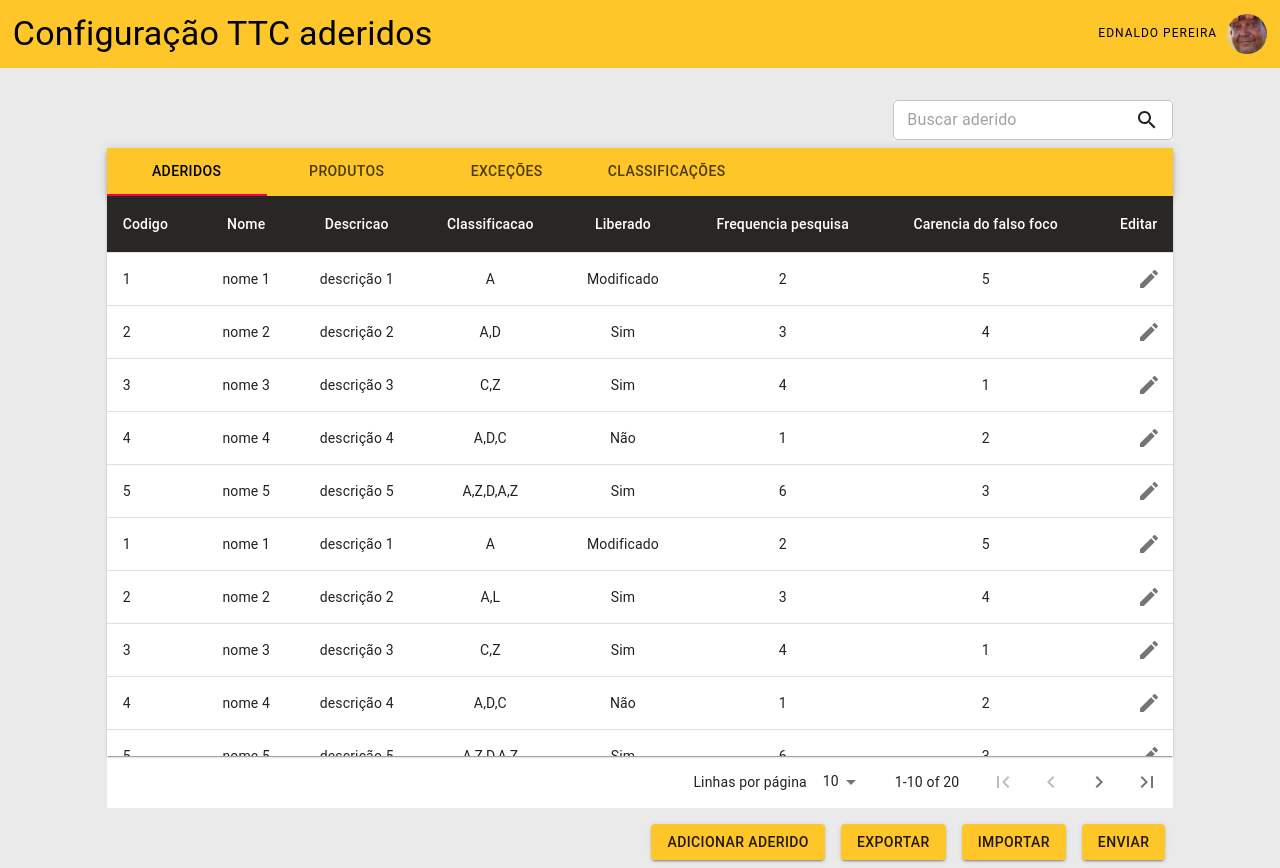
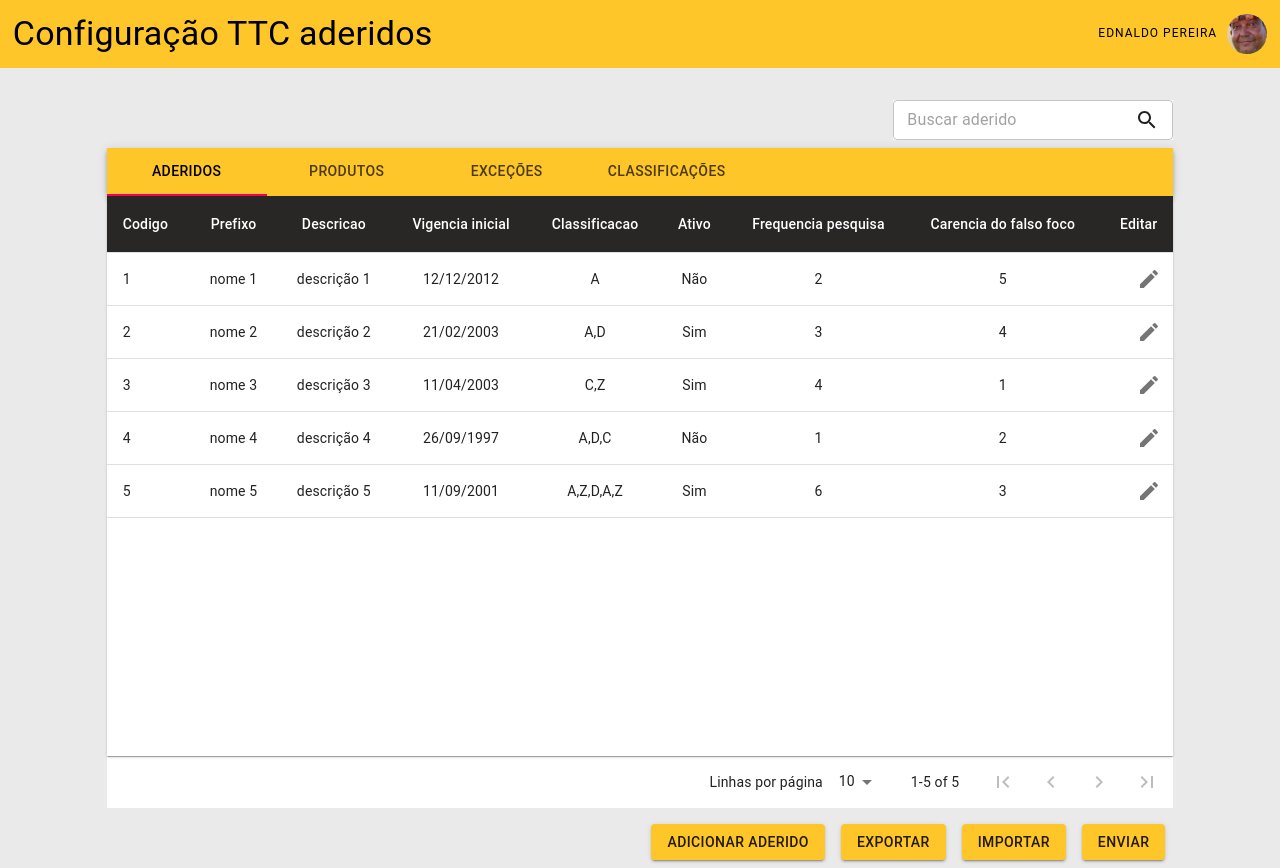
Before and after one commit to marea98/desafio-front-ttc, a React (Create React App) app in the folder desafio-front-ttc/: page / in a window 1280 px wide. Built offline with nearby package versions, Linux system fonts and the light colour scheme.

Commit message:
refactor

```diff
--- a/desafio-front-ttc/package.json
+++ b/desafio-front-ttc/package.json
@@ -9,6 +9,7 @@
     "@testing-library/jest-dom": "^5.13.0",
     "@testing-library/react": "^11.2.7",
     "@testing-library/user-event": "^12.8.3",
+    "moment": "^2.29.1",
     "react": "^17.0.2",
     "react-dom": "^17.0.2",
     "react-scripts": "4.0.3",
--- a/desafio-front-ttc/src/components/tableComponent.jsx
+++ b/desafio-front-ttc/src/components/genericTable.jsx
@@ -21,6 +21,7 @@ import {
   LastPage,
   Edit,
 } from '@material-ui/icons';
+import { createMuiTheme, MuiThemeProvider } from '@material-ui/core/styles';
 
 const StyledTableCell = withStyles((theme) => ({
   head: {
@@ -31,6 +32,16 @@ const StyledTableCell = withStyles((theme) => ({
     fontSize: 14,
   },
 }))(TableCell);
+
+const theme = createMuiTheme({
+  overrides: {
+    MuiTooltip: {
+      tooltip: {
+        fontSize: '1em',
+      },
+    },
+  },
+});
 
 const useStyles = makeStyles({
   table: {
@@ -68,7 +79,7 @@ const GenericTable = ({ data, Modal, filteredSearch, isAderido }) => {
     setOpen(true);
   };
 
-  const handleChangePage = (event, newPage) => {
+  const handleChangePage = (_, newPage) => {
     setPage(newPage);
   };
 
@@ -152,7 +163,7 @@ const GenericTable = ({ data, Modal, filteredSearch, isAderido }) => {
           return x.codigo === filteredSearch;
         });
   return (
-    <>
+    <React.Fragment>
       <TableContainer
         component={Paper}
         style={{ borderRadius: '0', height: '35em' }}
@@ -181,7 +192,10 @@ const GenericTable = ({ data, Modal, filteredSearch, isAderido }) => {
                   <TableRow key={i}>
                     {propNames.map((prop, i) => {
                       return prop === 'classificacao' ? (
+                        <MuiThemeProvider key={i} theme={theme}>
                           <Tooltip
+                            key={i}
+                            arrow
                             title={row[prop].map(
                               (classification, index) =>
                                 `${classification.nome}${
@@ -189,7 +203,6 @@ const GenericTable = ({ data, Modal, filteredSearch, isAderido }) => {
                                 }
                           `
                             )}
-                          arrow
                           >
                             <StyledTableCell
                               key={prop}
@@ -203,6 +216,7 @@ const GenericTable = ({ data, Modal, filteredSearch, isAderido }) => {
                               )}
                             </StyledTableCell>
                           </Tooltip>
+                        </MuiThemeProvider>
                       ) : (
                         <StyledTableCell
                           key={prop}
@@ -238,7 +252,7 @@ const GenericTable = ({ data, Modal, filteredSearch, isAderido }) => {
       {open && (
         <Modal data={model} isOpen={open} close={() => setOpen(false)} />
       )}
-    </>
+    </React.Fragment>
   );
 };
 
--- a/desafio-front-ttc/src/components/modals/aderidoModal.jsx
+++ b/desafio-front-ttc/src/components/modals/aderidoModal.jsx
@@ -1,6 +1,7 @@
 import React, { useState } from 'react';
 import ClassificacaoSelect from '../selects/classificacaoSelect';
-import { SuccessToast } from '../toasts/successfullToast';
+import { SuccessToast } from '../toasts/messageToast';
+import moment from 'moment';
 import {
   Grid,
   Button,
@@ -10,6 +11,10 @@ import {
   DialogTitle,
   makeStyles,
   Typography,
+  MenuItem,
+  FormControl,
+  InputLabel,
+  Select,
 } from '@material-ui/core';
 
 const useStyles = makeStyles((theme) => ({
@@ -25,19 +30,42 @@ const useStyles = makeStyles((theme) => ({
 const AderidoModal = ({ data, isCreate, isOpen, close }) => {
   const classes = useStyles();
 
+  console.log();
+
   const [adhered, setAdhered] = useState({
     codigo: data?.codigo || '',
-    nome: data?.nome || '',
+    prefixo: data?.prefixo || '',
     descricao: data?.descricao || '',
     classificacao: data?.classificacao || [],
-    liberado: data?.liberado || '',
+    ativo: data?.ativo || '',
     carencia_do_falso_foco: data?.carencia_do_falso_foco || '',
     frequencia_pesquisa: data?.frequencia_pesquisa || '',
+    vigencia_inicial: moment(data?.vigencia_inicial, 'DD/MM/YYYY').format(
+      'yyyy-MM-DD'
+    ),
   });
+
+  const handleClose = () => {
+    setAdhered({
+      codigo: '',
+      prefixo: '',
+      descricao: '',
+      classificacao: [],
+      ativo: '',
+      carencia_do_falso_foco: '',
+      frequencia_pesquisa: '',
+    });
+
+    close();
+  };
 
   return (
     <div>
-      <Dialog open={isOpen} onClose={close} aria-labelledby='form-dialog-title'>
+      <Dialog
+        open={isOpen}
+        onClose={handleClose}
+        aria-labelledby='form-dialog-title'
+      >
         <DialogTitle id='form-dialog-title'>
           <Typography component='span' variant='h5'>
             Aderidos
@@ -67,10 +95,10 @@ const AderidoModal = ({ data, isCreate, isOpen, close }) => {
             />
             <TextField
               variant='outlined'
-              label='Nome'
-              value={adhered.nome}
+              label='Prefixo'
+              value={adhered.prefixo}
               onChange={(e, _) => {
-                setAdhered({ ...adhered, nome: e.target.value });
+                setAdhered({ ...adhered, prefixo: e.target.value });
               }}
               className={classes.input}
             />
@@ -85,16 +113,26 @@ const AderidoModal = ({ data, isCreate, isOpen, close }) => {
             />
             <TextField
               variant='outlined'
-              label='Liberado'
-              value={adhered.liberado}
+              label='Vingência inicial'
+              type='date'
+              disabled
+              defaultValue={
+                isCreate
+                  ? moment().format('YYYY-MM-DD').toString()
+                  : adhered.vigencia_inicial
+              }
               onChange={(e, _) => {
-                setAdhered({ ...adhered, liberado: e.target.value });
+                setAdhered({ ...adhered, vigencia_inicial: e.target.value });
+              }}
+              InputLabelProps={{
+                shrink: true,
               }}
               className={classes.input}
             />
             <TextField
               variant='outlined'
               label='Carência falso foco'
+              className={classes.input}
               value={adhered.carencia_do_falso_foco}
               onChange={(e, _) => {
                 setAdhered({
@@ -102,7 +140,6 @@ const AderidoModal = ({ data, isCreate, isOpen, close }) => {
                   carencia_do_falso_foco: e.target.value,
                 });
               }}
-              className={classes.input}
             />
             <TextField
               variant='outlined'
@@ -116,10 +153,26 @@ const AderidoModal = ({ data, isCreate, isOpen, close }) => {
               }}
               className={classes.input}
             />
+            <FormControl variant='outlined' className={classes.input}>
+              <InputLabel id='demo-simple-select-outlined-label'>
+                Ativo
+              </InputLabel>
+              <Select
+                label='Ativo'
+                id='demo-simple-select-outlined'
+                value={adhered.ativo}
+                onChange={(e, _) => {
+                  setAdhered({ ...adhered, ativo: e.target.value });
+                }}
+              >
+                <MenuItem value={'Sim'}>Sim</MenuItem>
+                <MenuItem value={'Não'}>Não</MenuItem>
+              </Select>
+            </FormControl>
             <Grid container item justify='flex-end'>
               <Button
                 variant='contained'
-                onClick={close}
+                onClick={() => handleClose()}
                 className={classes.ButtonsAction}
               >
                 Voltar
@@ -130,7 +183,7 @@ const AderidoModal = ({ data, isCreate, isOpen, close }) => {
                   SuccessToast(
                     isCreate ? 'Criado com sucesso!' : 'Atualizado com sucesso!'
                   );
-                  close();
+                  handleClose();
                 }}
                 style={{ backgroundColor: '#ffc629' }}
                 className={classes.ButtonsAction}
--- a/desafio-front-ttc/src/components/modals/excecoesModal.jsx
+++ b/desafio-front-ttc/src/components/modals/excecoesModal.jsx
@@ -1,6 +1,6 @@
 import React, { useState } from 'react';
 import ClassificacaoSelect from '../selects/classificacaoSelect';
-import { SuccessToast } from '../toasts/successfullToast';
+import { SuccessToast } from '../toasts/messageToast';
 import {
   Grid,
   Button,
--- a/desafio-front-ttc/src/components/modals/produtoModal.jsx
+++ b/desafio-front-ttc/src/components/modals/produtoModal.jsx
@@ -1,5 +1,5 @@
 import React, { useState } from 'react';
-import { SuccessToast } from '../toasts/successfullToast';
+import { SuccessToast } from '../toasts/messageToast';
 import {
   Grid,
   Button,
--- a/desafio-front-ttc/src/components/profileInfo.jsx
+++ b/desafio-front-ttc/src/components/profileInfo.jsx
@@ -63,7 +63,7 @@ export default function MenuListComposition() {
   }, [open]);
 
   return (
-    <>
+    <React.Fragment>
       <Grid
         container
         ref={anchorRef}
@@ -133,6 +133,6 @@ export default function MenuListComposition() {
           </Grow>
         )}
       </Popper>
-    </>
+    </React.Fragment>
   );
 }
--- a/desafio-front-ttc/src/data/aderidos.js
+++ b/desafio-front-ttc/src/data/aderidos.js
@@ -1,22 +1,24 @@
 const aderidosData = [
   {
     codigo: '1',
-    nome: 'nome 1',
+    prefixo: 'nome 1',
     descricao: 'descrição 1',
+    vigencia_inicial: '12/12/2012',
     classificacao: [
       {
         sigla: 'A',
         nome: 'Bairro',
       },
     ],
-    liberado: 'Modificado',
+    ativo: 'Não',
     frequencia_pesquisa: '2',
     carencia_do_falso_foco: '5',
   },
   {
     codigo: '2',
-    nome: 'nome 2',
+    prefixo: 'nome 2',
     descricao: 'descrição 2',
+    vigencia_inicial: '21/02/2003',
     classificacao: [
       {
         sigla: 'A',
@@ -27,14 +29,15 @@ const aderidosData = [
         nome: 'Centro',
       },
     ],
-    liberado: 'Sim',
+    ativo: 'Sim',
     frequencia_pesquisa: '3',
     carencia_do_falso_foco: '4',
   },
   {
     codigo: '3',
-    nome: 'nome 3',
+    prefixo: 'nome 3',
     descricao: 'descrição 3',
+    vigencia_inicial: '11/04/2003',
     classificacao: [
       {
         sigla: 'C',
@@ -45,14 +48,15 @@ const aderidosData = [
         nome: 'Centro',
       },
     ],
-    liberado: 'Sim',
+    ativo: 'Sim',
     frequencia_pesquisa: '4',
     carencia_do_falso_foco: '1',
   },
   {
     codigo: '4',
-    nome: 'nome 4',
+    prefixo: 'nome 4',
     descricao: 'descrição 4',
+    vigencia_inicial: '26/09/1997',
     classificacao: [
       {
         sigla: 'A',
@@ -67,14 +71,15 @@ const aderidosData = [
         nome: 'Quiosque',
       },
     ],
-    liberado: 'Não',
+    ativo: 'Não',
     frequencia_pesquisa: '1',
     carencia_do_falso_foco: '2',
   },
   {
     codigo: '5',
-    nome: 'nome 5',
+    prefixo: 'nome 5',
     descricao: 'descrição 5',
+    vigencia_inicial: '11/09/2001',
     classificacao: [
       {
         sigla: 'A',
@@ -97,320 +102,10 @@ const aderidosData = [
         nome: 'Centro',
       },
     ],
-    liberado: 'Sim',
+    ativo: 'Sim',
     frequencia_pesquisa: '6',
     carencia_do_falso_foco: '3',
-  },
-  {
-    codigo: '1',
-    nome: 'nome 1',
-    descricao: 'descrição 1',
-    classificacao: [
-      {
-        sigla: 'A',
-        nome: 'Bairro',
-      },
-    ],
-    liberado: 'Modificado',
-    frequencia_pesquisa: '2',
-    carencia_do_falso_foco: '5',
-  },
-  {
-    codigo: '2',
-    nome: 'nome 2',
-    descricao: 'descrição 2',
-    classificacao: [
-      {
-        sigla: 'A',
-        nome: 'Bairro',
-      },
-      {
-        sigla: 'L',
-        nome: 'Luxo',
-      },
-    ],
-    liberado: 'Sim',
-    frequencia_pesquisa: '3',
-    carencia_do_falso_foco: '4',
-  },
-  {
-    codigo: '3',
-    nome: 'nome 3',
-    descricao: 'descrição 3',
-    classificacao: [
-      {
-        sigla: 'C',
-        nome: 'Vip',
-      },
-      {
-        sigla: 'Z',
-        nome: 'Centro',
-      },
-    ],
-    liberado: 'Sim',
-    frequencia_pesquisa: '4',
-    carencia_do_falso_foco: '1',
-  },
-  {
-    codigo: '4',
-    nome: 'nome 4',
-    descricao: 'descrição 4',
-    classificacao: [
-      {
-        sigla: 'A',
-        nome: 'Bairro',
-      },
-      {
-        sigla: 'D',
-        nome: 'Shopping',
-      },
-      {
-        sigla: 'C',
-        nome: 'Quiosque',
-      },
-    ],
-    liberado: 'Não',
-    frequencia_pesquisa: '1',
-    carencia_do_falso_foco: '2',
-  },
-  {
-    codigo: '5',
-    nome: 'nome 5',
-    descricao: 'descrição 5',
-    classificacao: [
-      {
-        sigla: 'A',
-        nome: 'Bairro',
-      },
-      {
-        sigla: 'Z',
-        nome: 'Centro',
-      },
-      {
-        sigla: 'D',
-        nome: 'Shopping',
-      },
-      {
-        sigla: 'A',
-        nome: 'Bairro',
-      },
-      {
-        sigla: 'Z',
-        nome: 'Centro',
-      },
-    ],
-    liberado: 'Sim',
-    frequencia_pesquisa: '6',
-    carencia_do_falso_foco: '3',
-  },
-  {
-    codigo: '1',
-    nome: 'nome 1',
-    descricao: 'descrição 1',
-    classificacao: [
-      {
-        sigla: 'A',
-        nome: 'Bairro',
-      },
-    ],
-    liberado: 'Modificado',
-    frequencia_pesquisa: '2',
-    carencia_do_falso_foco: '5',
-  },
-  {
-    codigo: '2',
-    nome: 'nome 2',
-    descricao: 'Teste Paginação',
-    classificacao: [
-      {
-        sigla: 'A',
-        nome: 'Bairro',
-      },
-      {
-        sigla: 'L',
-        nome: 'Luxo',
-      },
-    ],
-    liberado: 'Sim',
-    frequencia_pesquisa: '3',
-    carencia_do_falso_foco: '4',
-  },
-  {
-    codigo: '3',
-    nome: 'Teste Paginação',
-    descricao: 'descrição 3',
-    classificacao: [
-      {
-        sigla: 'C',
-        nome: 'Vip',
-      },
-      {
-        sigla: 'Z',
-        nome: 'Centro',
-      },
-      {
-        sigla: 'B',
-        nome: 'Centro',
-      },
-    ],
-    liberado: 'Sim',
-    frequencia_pesquisa: '4',
-    carencia_do_falso_foco: '1',
-  },
-  {
-    codigo: '4',
-    nome: 'nome 4',
-    descricao: 'descrição 4',
-    classificacao: [
-      {
-        sigla: 'A',
-        nome: 'Bairro',
-      },
-      {
-        sigla: 'D',
-        nome: 'Shopping',
-      },
-      {
-        sigla: 'C',
-        nome: 'Quiosque',
-      },
-    ],
-    liberado: 'Não',
-    frequencia_pesquisa: '1',
-    carencia_do_falso_foco: '2',
-  },
-  {
-    codigo: '5',
-    nome: 'nome 5',
-    descricao: 'descrição 5',
-    classificacao: [
-      {
-        sigla: 'A',
-        nome: 'Bairro',
-      },
-      {
-        sigla: 'Z',
-        nome: 'Centro',
-      },
-      {
-        sigla: 'D',
-        nome: 'Shopping',
-      },
-      {
-        sigla: 'A',
-        nome: 'Bairro',
-      },
-      {
-        sigla: 'Z',
-        nome: 'Centro',
-      },
-    ],
-    liberado: 'Sim',
-    frequencia_pesquisa: '6',
-    carencia_do_falso_foco: '3',
-  },
-  {
-    codigo: '1',
-    nome: 'nome 1',
-    descricao: 'descrição 1',
-    classificacao: [
-      {
-        sigla: 'A',
-        nome: 'Bairro',
-      },
-    ],
-    liberado: 'Modificado',
-    frequencia_pesquisa: '2',
-    carencia_do_falso_foco: '5',
-  },
-  {
-    codigo: '2',
-    nome: 'nome 2',
-    descricao: 'descrição 2',
-    classificacao: [
-      {
-        sigla: 'A',
-        nome: 'Bairro',
-      },
-      {
-        sigla: 'L',
-        nome: 'Luxo',
-      },
-    ],
-    liberado: 'Sim',
-    frequencia_pesquisa: '3',
-    carencia_do_falso_foco: '4',
-  },
-  {
-    codigo: '3',
-    nome: 'nome 3',
-    descricao: 'descrição 3',
-    classificacao: [
-      {
-        sigla: 'C',
-        nome: 'Vip',
-      },
-      {
-        sigla: 'Z',
-        nome: 'Centro',
-      },
-    ],
-    liberado: 'Sim',
-    frequencia_pesquisa: '4',
-    carencia_do_falso_foco: '1',
-  },
-  {
-    codigo: '4',
-    nome: 'nome 4',
-    descricao: 'descrição 4',
-    classificacao: [
-      {
-        sigla: 'A',
-        nome: 'Bairro',
-      },
-      {
-        sigla: 'D',
-        nome: 'Shopping',
-      },
-      {
-        sigla: 'C',
-        nome: 'Quiosque',
-      },
-    ],
-    liberado: 'Não',
-    frequencia_pesquisa: '1',
-    carencia_do_falso_foco: '2',
-  },
-  {
-    codigo: '5',
-    nome: 'nome 5',
-    descricao: 'descrição 5',
-    classificacao: [
-      {
-        sigla: 'A',
-        nome: 'Bairro',
-      },
-      {
-        sigla: 'Z',
-        nome: 'Centro',
-      },
-      {
-        sigla: 'D',
-        nome: 'Shopping',
-      },
-      {
-        sigla: 'A',
-        nome: 'Bairro',
-      },
-      {
-        sigla: 'Z',
-        nome: 'Centro',
-      },
-    ],
-    liberado: 'Sim',
-    frequencia_pesquisa: '6',
-    carencia_do_falso_foco: '3',
-  },
+  }
 ];
 
 export default aderidosData;
--- a/desafio-front-ttc/src/index.js
+++ b/desafio-front-ttc/src/index.js
@@ -2,6 +2,8 @@ import React from 'react';
 import ReactDOM from 'react-dom';
 import './index.css';
 import App from './App';
+
+
 
 ReactDOM.render(<App />, document.getElementById('root'));
 
```
Also changed, not shown: desafio-front-ttc/src/pages/home.jsx (+5 -5 lines), desafio-front-ttc/src/components/classificationRegister.jsx (renamed from desafio-front-ttc/src/components/classificationComponent.jsx), desafio-front-ttc/src/components/toasts/messageToast.jsx (renamed from desafio-front-ttc/src/components/toasts/successfullToast.jsx), 1 other file (tests, documents, lock files or other folders). Lines whose indentation alone changed are shown as unchanged.
